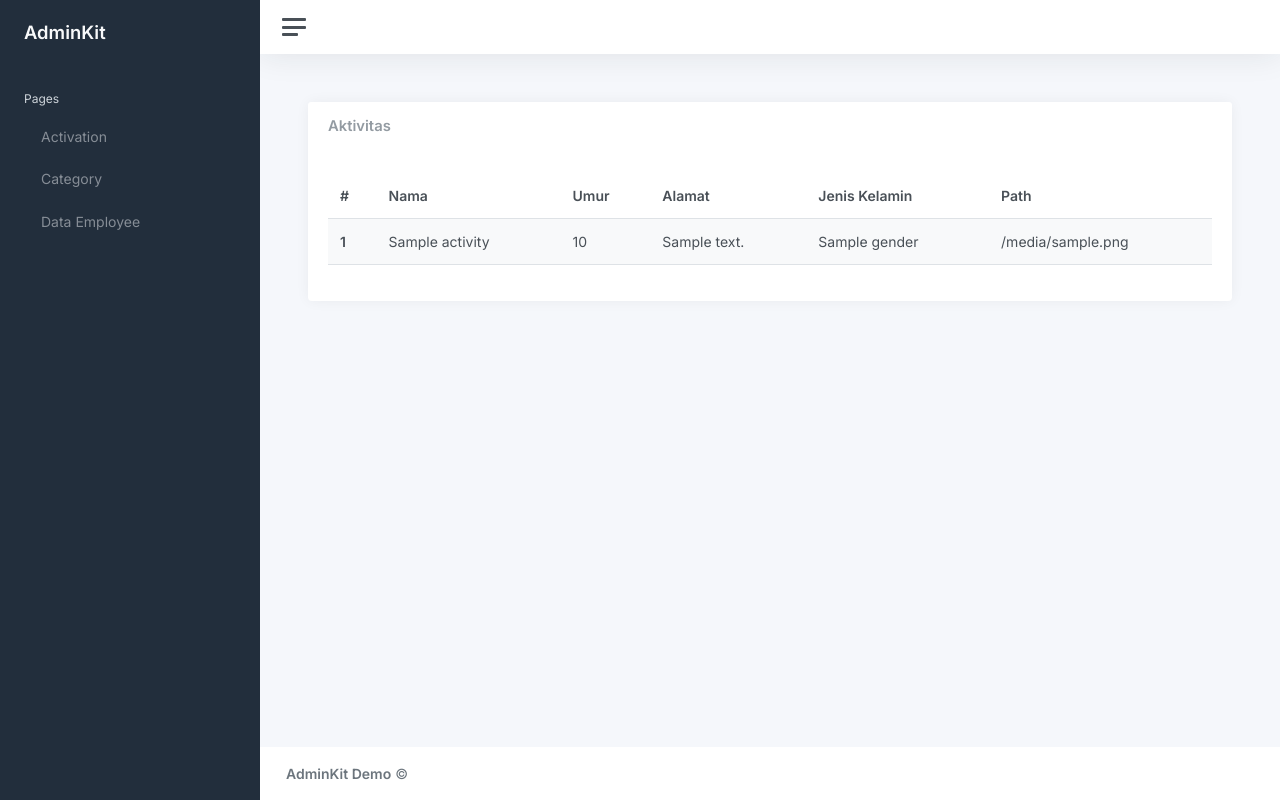
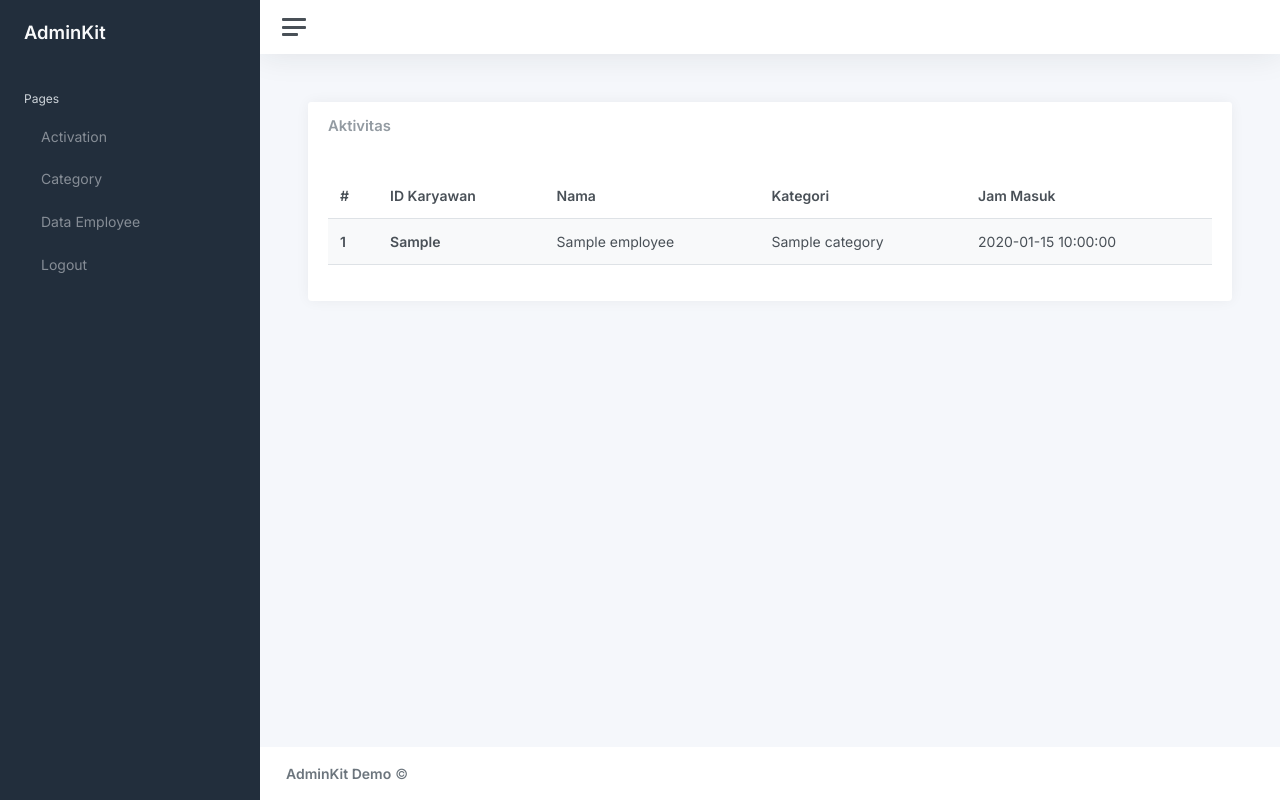
Before and after one commit to KhoirH/tb2-pengantarAI, a Python web app: template app/main/templates/admin/activation.html in a window 1280 px wide. Run offline with Jinja, Linux system fonts and the light colour scheme; the template is opened without the code that fills it: most values are stand-ins (such as "Sample title", 1, 10 or a date in 2020).

Commit message:
activity

```diff
--- a/app/main/templates/admin/activation.html
+++ b/app/main/templates/admin/activation.html
@@ -10,11 +10,10 @@
           <thead>
             <tr>
               <th scope="col">#</th>
+              <th scope="col">ID Karyawan</th>
               <th scope="col">Nama</th>
-              <th scope="col">Umur</th>
-              <th scope="col">Alamat</th>
-              <th scope="col">Jenis Kelamin</th>
-              <th scope="col">Path</th>
+              <th scope="col">Kategori</th>
+              <th>Jam Masuk</th>
               <!-- <th scope="col">Aksi</th> -->
             </tr>
           </thead>
@@ -22,11 +21,10 @@
             {%  for index in range(0, activities|length) %}
             <tr>
               <th scope="row">{{ index + 1 }}</th>
-              <td>{{ activities[index].NAME }}</td>
-              <td>{{ activities[index].AGE }}</td>
-              <td>{{ activities[index].ADDRESS }}</td>
-              <td>{{ activities[index].GENDER }}</td>
-              <td>{{ activities[index].PHOTO_EMPLOYEE }}</td>
+              <th>{{ activities[index].Employee.ID_EMPLOYEE }}</th>
+              <td>{{ activities[index].Employee.NAME }}</td>
+              <td>{{ activities[index].Category.NAME }}</td>
+              <td>{{ activities[index].Activity.TIME }}</td>
               <!-- <td>asas</td> -->
             </tr>
             {% endfor %}
--- a/app/main/templates/admin/base.html
+++ b/app/main/templates/admin/base.html
@@ -47,7 +47,11 @@
               <i class="align-middle" data-feather="log-in"></i> <span class="align-middle">Data Employee</span>
             </a>
 					</li>
-
+					<li class="sidebar-item {% if url_for(request.endpoint) == '/admin/employee' %}active{% endif %}">
+						<a class="sidebar-link" >
+              <i class="align-middle" data-feather="log-in"></i> <span class="align-middle">Logout</span>
+            </a>
+					</li>
 				</ul>
 			</div>
 		</nav>
```
Also changed, not shown: app/main/controller/auth_controller.py (+5 -6 lines), app/main/tb2_pkb_dbv2.db.
